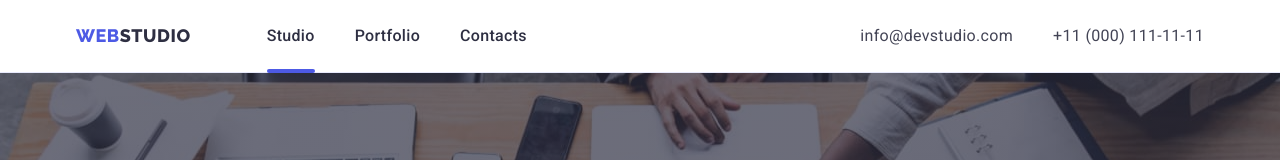
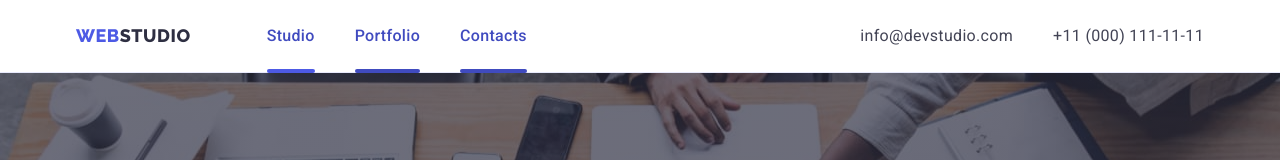
Before and after one commit to Nataly-Naf/goit-markup-hw-05, a plain HTML site: page index.html in a window 1280 px wide. Shown: the top 160 px of the page. Drawn offline with nearby package versions, Linux system fonts and the light colour scheme.

Commit message:
Commit_test

```diff
--- a/css/styles.css
+++ b/css/styles.css
@@ -81,7 +81,7 @@ body {
    height: 4px;
      border-radius: 2px;
   display: block;
-  /* background-color: #404BBF; */
+  background-color: #404BBF;
 
 }
 .menu-link.active::after{
@@ -230,7 +230,7 @@ body {
   font-size: 16px;
   line-height: 1.5;
   letter-spacing: 0.02em;
-  color: rgba(46, 47, 66, 1);
+  color: #404bbf;
    transition: color var(--transition-main);
 }
 .menu-link:active,
```
Also changed, not shown: index.html (+1 -1 lines).
